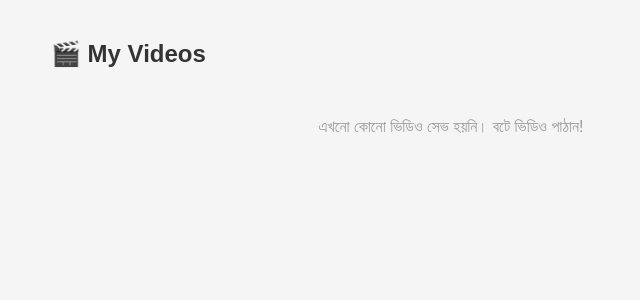
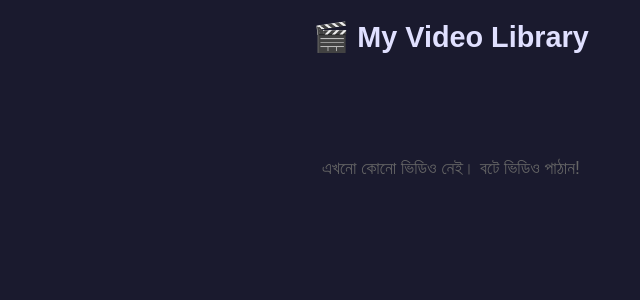
Before and after one commit to Shohagkumar123/Telegram-Web-Stream-Bot, a Flask app: template templates/index.html in a window 1280 px wide. Shown: the top 300 px of the page, without its empty margins (189-829 px from the left). Run offline with Flask 3, Linux system fonts and the light colour scheme; the template is opened without the code that fills it, so the values that code supplies are empty.

Commit message:
Add video streaming and permanent storage using Telegram channels
Integrates Pyrogram for video handling, adding database fields for channel message IDs and file sizes, and updates the UI to display video metadata and playback capabilities.

Replit-Commit-Author: Agent
Replit-Commit-Session-Id: c32f5bba-9395-4574-a6b5-7a22cc0f977a
Replit-Commit-Checkpoint-Type: full_checkpoint
Replit-Commit-Event-Id: 84c75e73-b6b5-4a07-8f05-d2846b79d5ab
Replit-Commit-Screenshot-Url: https://storage.googleapis.com/screenshot-production-us-central1/89de5790-5e6e-4692-9fa7-b95dfc2fa8c9/c32f5bba-9395-4574-a6b5-7a22cc0f977a/SCXkIbo
Replit-Helium-Checkpoint-Created: true

```diff
--- a/main.py
+++ b/main.py
@@ -1,126 +1,228 @@
 import sqlite3
 import threading
+import asyncio
+import queue
 import os
-import requests
-from flask import Flask, render_template, Response, abort
+import re
+from flask import Flask, render_template, Response, abort, request as flask_request
 
 # ==============================
-# 1. Database Setup (SQLite)
+# 1. Config
 # ==============================
-conn = sqlite3.connect("videos.db", check_same_thread=False)
+BOT_TOKEN  = os.environ.get("BOT_TOKEN")
+API_ID     = os.environ.get("API_ID")
+API_HASH   = os.environ.get("API_HASH")
+CHANNEL_ID = os.environ.get("CHANNEL_ID")  # e.g. @mychannel or -100123456789
+
+# ==============================
+# 2. Database Setup (SQLite)
+# ==============================
+conn   = sqlite3.connect("videos.db", check_same_thread=False)
 cursor = conn.cursor()
 
 cursor.execute("""
 CREATE TABLE IF NOT EXISTS videos (
-    id INTEGER PRIMARY KEY AUTOINCREMENT,
-    title TEXT,
-    file_id TEXT,
-    file_path TEXT
+    id              INTEGER PRIMARY KEY AUTOINCREMENT,
+    title           TEXT,
+    file_id         TEXT,
+    file_path       TEXT,
+    channel_msg_id  INTEGER,
+    file_size       INTEGER
 )
 """)
 
-try:
-    cursor.execute("ALTER TABLE videos ADD COLUMN file_path TEXT")
-except Exception:
-    pass
+for col in ["file_path TEXT", "channel_msg_id INTEGER", "file_size INTEGER"]:
+    try:
+        cursor.execute(f"ALTER TABLE videos ADD COLUMN {col}")
+    except Exception:
+        pass
 
 conn.commit()
 
 # ==============================
-# 2. Flask Website Setup
+# 3. Pyrogram Setup
 # ==============================
-app = Flask(__name__)
+pyrogram_client = None
+pyrogram_loop   = None
 
-BOT_TOKEN = os.environ.get("BOT_TOKEN")
+def start_pyrogram():
+    global pyrogram_client, pyrogram_loop
 
-@app.route("/")
+    if not all([API_ID, API_HASH, BOT_TOKEN]):
+        print("[Pyrogram] API_ID, API_HASH বা BOT_TOKEN সেট নেই — বট চালু হবে না।")
+        return
+
+    from pyrogram import Client, filters
+    from pyrogram.errors import FloodWait
+    import time
+
+    loop = asyncio.new_event_loop()
+    asyncio.set_event_loop(loop)
+    pyrogram_loop = loop
+
+    client = Client(
+        "bot_session",
+        api_id=int(API_ID),
+        api_hash=API_HASH,
+        bot_token=BOT_TOKEN,
+        sleep_threshold=60,
+    )
+
+    @client.on_message(filters.video | filters.document)
+    async def handle_video(c, message):
+        media = message.video or message.document
+        if not media:
+            return
+
+        title = message.caption if message.caption else "Untitled Video"
+
+        # Channel-এ forward করে message ID সেভ করি
+        if CHANNEL_ID:
+            try:
+                forwarded = await c.forward_messages(CHANNEL_ID, message.chat.id, message.id)
+                channel_msg_id = forwarded.id
+            except Exception as e:
+                print(f"[Bot] Forward error: {e}")
+                channel_msg_id = None
+        else:
+            channel_msg_id = None
+
+        file_size = getattr(media, "file_size", 0)
+
+        cursor.execute(
+            "INSERT INTO videos (title, file_id, channel_msg_id, file_size) VALUES (?, ?, ?, ?)",
+            (title, media.file_id, channel_msg_id, file_size)
+        )
+        conn.commit()
+
+        size_mb = round(file_size / 1024 / 1024, 2) if file_size else "?"
+        await message.reply(
+            f"✅ ভিডিও সেভ হয়েছে!\n"
+            f"শিরোনাম: {title}\n"
+            f"সাইজ: {size_mb} MB\n"
+            f"{'✅ Channel-এ সেভ হয়েছে' if channel_msg_id else '⚠️ Channel সেভ হয়নি (CHANNEL_ID সেট করুন)'}"
+        )
+
+    async def run():
+        await client.start()
+        pyrogram_client = client
+        globals()["pyrogram_client"] = client
+        print("[Pyrogram] বট চালু হয়েছে।")
+        await asyncio.Future()  # run forever
+
+    loop.run_until_complete(run())
+
+
+# ==============================
+# 4. Flask App
+# ==============================
+flask_app = Flask(__name__)
+
+@flask_app.route("/")
 def home():
     cursor.execute("SELECT * FROM videos ORDER BY id DESC")
     videos = cursor.fetchall()
     return render_template("index.html", videos=videos)
 
-@app.route("/stream/<int:video_id>")
+
+@flask_app.route("/stream/<int:video_id>")
 def stream_video(video_id):
-    cursor.execute("SELECT file_path FROM videos WHERE id = ?", (video_id,))
+    cursor.execute(
+        "SELECT channel_msg_id, file_path, file_size FROM videos WHERE id = ?",
+        (video_id,)
+    )
     row = cursor.fetchone()
-    if not row or not row[0]:
+    if not row:
         abort(404)
 
-    file_path = row[0]
-    tg_url = f"https://api.telegram.org/file/bot{BOT_TOKEN}/{file_path}"
+    channel_msg_id, file_path, file_size = row
+    file_size = file_size or 0
 
-    range_header = requests.utils.default_headers()
-    req_range = None
+    # Range header parse
+    range_header = flask_request.headers.get("Range", None)
+    start, end = 0, file_size - 1 if file_size > 0 else 0
 
-    from flask import request as flask_request
-    if "Range" in flask_request.headers:
-        req_range = flask_request.headers["Range"]
+    if range_header:
+        m = re.match(r"bytes=(\d+)-(\d*)", range_header)
+        if m:
+            start = int(m.group(1))
+            if m.group(2):
+                end = int(m.group(2))
 
-    headers = {}
-    if req_range:
-        headers["Range"] = req_range
+    length = (end - start + 1) if file_size > 0 else None
 
-    tg_resp = requests.get(tg_url, headers=headers, stream=True)
+    # ── Pyrogram streaming (channel, large files) ──────────────────
+    if channel_msg_id and pyrogram_client and pyrogram_loop and CHANNEL_ID:
+        chunk_q = queue.Queue(maxsize=30)
 
-    def generate():
-        for chunk in tg_resp.iter_content(chunk_size=8192):
-            if chunk:
+        async def _download():
+            try:
+                ch = int(CHANNEL_ID) if str(CHANNEL_ID).lstrip("-").isdigit() else CHANNEL_ID
+                msg = await pyrogram_client.get_messages(ch, channel_msg_id)
+                media = msg.video or msg.document
+                if not media:
+                    chunk_q.put(None)
+                    return
+                async for chunk in pyrogram_client.iter_download(media, offset=start):
+                    chunk_q.put(chunk)
+            except Exception as e:
+                print(f"[Stream] Pyrogram error: {e}")
+            finally:
+                chunk_q.put(None)
+
+        asyncio.run_coroutine_threadsafe(_download(), pyrogram_loop)
+
+        def generate_pyrogram():
+            while True:
+                chunk = chunk_q.get()
+                if chunk is None:
+                    break
                 yield chunk
 
-    response_headers = {
-        "Content-Type": "video/mp4",
-        "Content-Disposition": "inline",
-        "Accept-Ranges": "bytes",
-    }
+        headers = {
+            "Content-Type":        "video/mp4",
+            "Content-Disposition": "inline",
+            "Accept-Ranges":       "bytes",
+        }
+        if file_size > 0:
+            headers["Content-Length"] = str(length)
+            headers["Content-Range"]  = f"bytes {start}-{end}/{file_size}"
 
-    if "Content-Length" in tg_resp.headers:
-        response_headers["Content-Length"] = tg_resp.headers["Content-Length"]
-    if "Content-Range" in tg_resp.headers:
-        response_headers["Content-Range"] = tg_resp.headers["Content-Range"]
+        status = 206 if range_header else 200
+        return Response(generate_pyrogram(), status=status, headers=headers)
 
-    status_code = tg_resp.status_code
+    # ── Fallback: Telegram Bot API proxy (files ≤ 20 MB) ───────────
+    if file_path and BOT_TOKEN:
+        import requests as req
+        tg_url  = f"https://api.telegram.org/file/bot{BOT_TOKEN}/{file_path}"
+        headers = {"Range": range_header} if range_header else {}
+        tg_resp = req.get(tg_url, headers=headers, stream=True)
 
-    return Response(generate(), status=status_code, headers=response_headers)
+        def generate_fallback():
+            for chunk in tg_resp.iter_content(chunk_size=8192):
+                if chunk:
+                    yield chunk
+
+        resp_headers = {
+            "Content-Type":        "video/mp4",
+            "Content-Disposition": "inline",
+            "Accept-Ranges":       "bytes",
+        }
+        if "Content-Length" in tg_resp.headers:
+            resp_headers["Content-Length"] = tg_resp.headers["Content-Length"]
+        if "Content-Range" in tg_resp.headers:
+            resp_headers["Content-Range"] = tg_resp.headers["Content-Range"]
+
+        return Response(generate_fallback(), status=tg_resp.status_code, headers=resp_headers)
+
+    abort(404)
+
 
 # ==============================
-# 3. Bot Setup (optional - requires BOT_TOKEN)
+# 5. Start Everything
 # ==============================
-def run_bot():
-    if not BOT_TOKEN:
-        print("BOT_TOKEN not set - Telegram bot will not start")
-        return
-    try:
-        import telebot
-        bot = telebot.TeleBot(BOT_TOKEN)
-
-        @bot.message_handler(content_types=['video'])
-        def handle_video(message):
-            file_id = message.video.file_id
-            title = message.caption if message.caption else "Untitled Video"
-
-            try:
-                file_info = bot.get_file(file_id)
-                file_path = file_info.file_path
-            except Exception:
-                file_path = None
-
-            cursor.execute(
-                "INSERT INTO videos (title, file_id, file_path) VALUES (?, ?, ?)",
-                (title, file_id, file_path)
-            )
-            conn.commit()
-
-            bot.reply_to(message, f"✅ ভিডিও সেভ হয়েছে!\nশিরোনাম: {title}")
-
-        bot.polling(none_stop=True)
-    except Exception as e:
-        print(f"Bot error: {e}")
-
-# ==============================
-# 4. Run Bot + Flask Together
-# ==============================
-threading.Thread(target=run_bot, daemon=True).start()
+threading.Thread(target=start_pyrogram, daemon=True).start()
 
 if __name__ == "__main__":
     port = int(os.environ.get("PORT", 5000))
-    app.run(host="0.0.0.0", port=port)
+    flask_app.run(host="0.0.0.0", port=port)
--- a/requirements.txt
+++ b/requirements.txt
@@ -1,3 +1,5 @@
-pyTelegramBotAPI
+pyrogram
+tgcrypto
 flask
 gunicorn
+requests
--- a/templates/index.html
+++ b/templates/index.html
@@ -3,33 +3,42 @@
 <head>
     <title>Telegram Video Site</title>
     <style>
-        body { font-family: Arial, sans-serif; max-width: 800px; margin: 0 auto; padding: 20px; background: #f5f5f5; }
-        h2 { color: #333; }
-        .video-card { background: white; border-radius: 10px; padding: 15px; margin-bottom: 20px; box-shadow: 0 2px 6px rgba(0,0,0,0.1); }
-        .video-card h4 { margin: 0 0 10px 0; color: #444; }
-        video { width: 100%; border-radius: 8px; }
-        .empty { color: #999; text-align: center; margin-top: 50px; }
+        * { box-sizing: border-box; margin: 0; padding: 0; }
+        body { font-family: Arial, sans-serif; background: #1a1a2e; color: #eee; padding: 20px; }
+        h2 { text-align: center; margin-bottom: 24px; font-size: 1.8rem; color: #e0e0ff; }
+        .grid { display: grid; grid-template-columns: repeat(auto-fill, minmax(340px, 1fr)); gap: 20px; max-width: 1200px; margin: 0 auto; }
+        .card { background: #16213e; border-radius: 12px; overflow: hidden; box-shadow: 0 4px 15px rgba(0,0,0,0.4); }
+        .card video { width: 100%; display: block; background: #000; }
+        .card-body { padding: 12px 15px; }
+        .card-body h4 { font-size: 1rem; color: #c0c0ff; margin-bottom: 4px; }
+        .card-body .meta { font-size: 0.8rem; color: #888; }
+        .empty { text-align: center; color: #666; margin-top: 80px; font-size: 1.1rem; }
     </style>
 </head>
 <body>
-<h2>🎬 My Videos</h2>
+<h2>🎬 My Video Library</h2>
 
+<div class="grid">
 {% for video in videos %}
-<div class="video-card">
-    <h4>{{ video[1] }}</h4>
-    {% if video[3] %}
+<div class="card">
+    {% if video[4] or video[3] %}
         <video controls preload="metadata">
             <source src="/stream/{{ video[0] }}" type="video/mp4">
-            আপনার ব্রাউজার ভিডিও সাপোর্ট করে না।
         </video>
-    {% else %}
-        <p><em>ভিডিও পাওয়া যাচ্ছে না (পুরনো ভিডিও)।</em></p>
     {% endif %}
+    <div class="card-body">
+        <h4>{{ video[1] }}</h4>
+        <span class="meta">
+            {% if video[5] %}{{ "%.1f"|format(video[5] / 1024 / 1024) }} MB{% endif %}
+            {% if video[4] %} &bull; ✅ Channel{% endif %}
+        </span>
+    </div>
 </div>
 {% endfor %}
+</div>
 
 {% if not videos %}
-    <p class="empty">এখনো কোনো ভিডিও সেভ হয়নি। বটে ভিডিও পাঠান!</p>
+<p class="empty">এখনো কোনো ভিডিও নেই। বটে ভিডিও পাঠান!</p>
 {% endif %}
 
 </body>
```
Also changed, not shown: videos.db.
